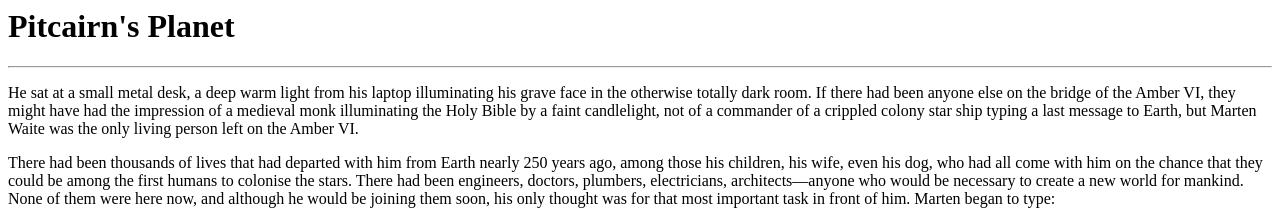
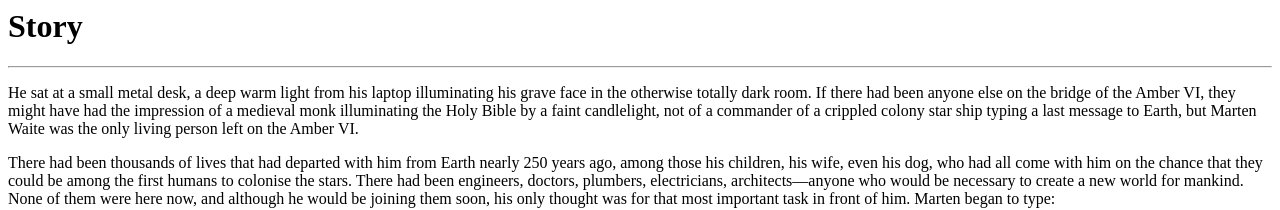
Before and after one commit to derykmakgill/website, a Jekyll site: the page built from story.md, in a window 1280 px wide. Shown: the top 210 px of the page. Built offline with Jekyll 4.4.1, drawn with Linux system fonts in a browser that asks for light colours.

Commit message:
Update story.md

```diff
--- a/story.md
+++ b/story.md
@@ -1,6 +1,6 @@
 ---
 layout: page
-title: Pitcairn's Planet
+title: Story
 ---
 
 He sat at a small metal desk, a deep warm light from his laptop illuminating his grave face
```
